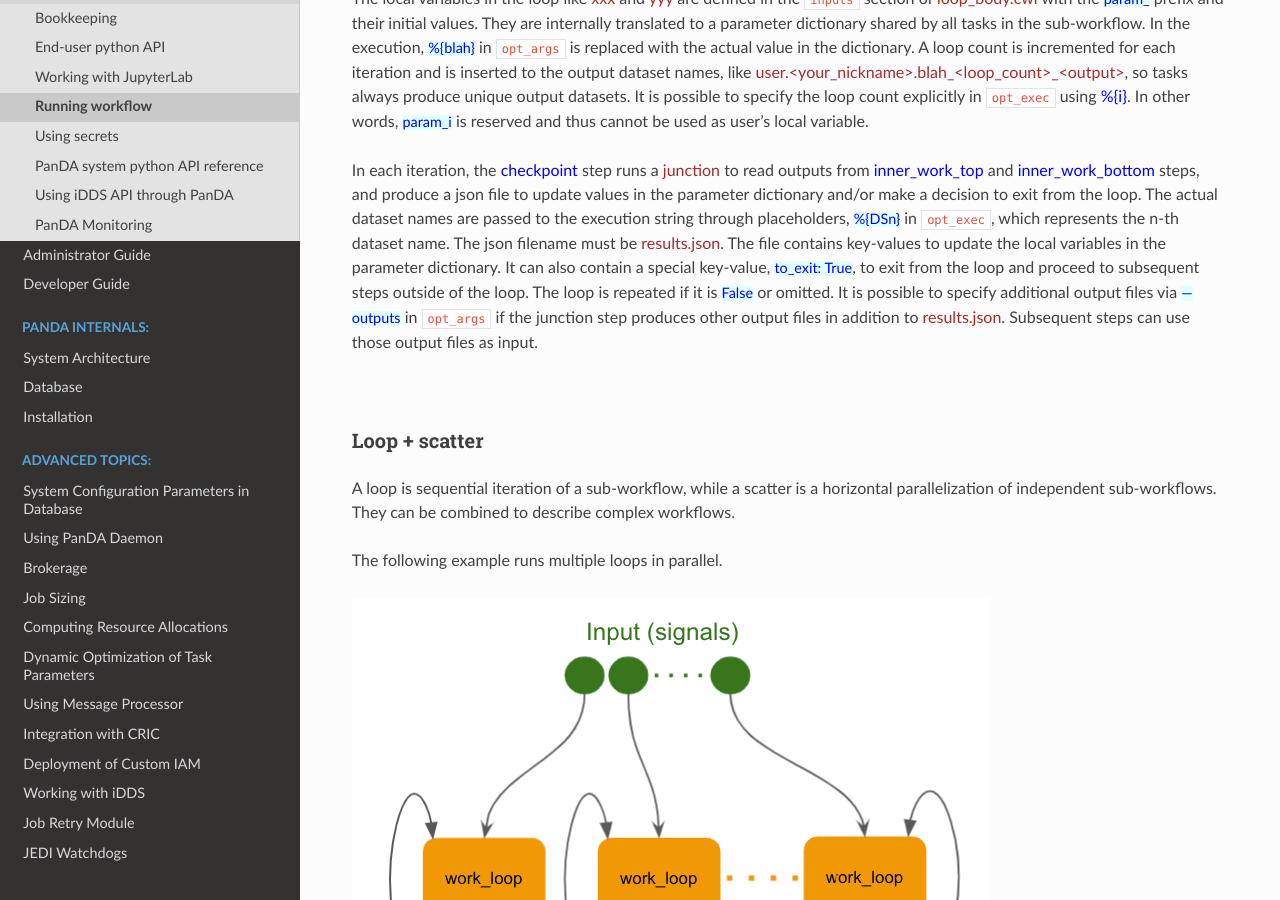
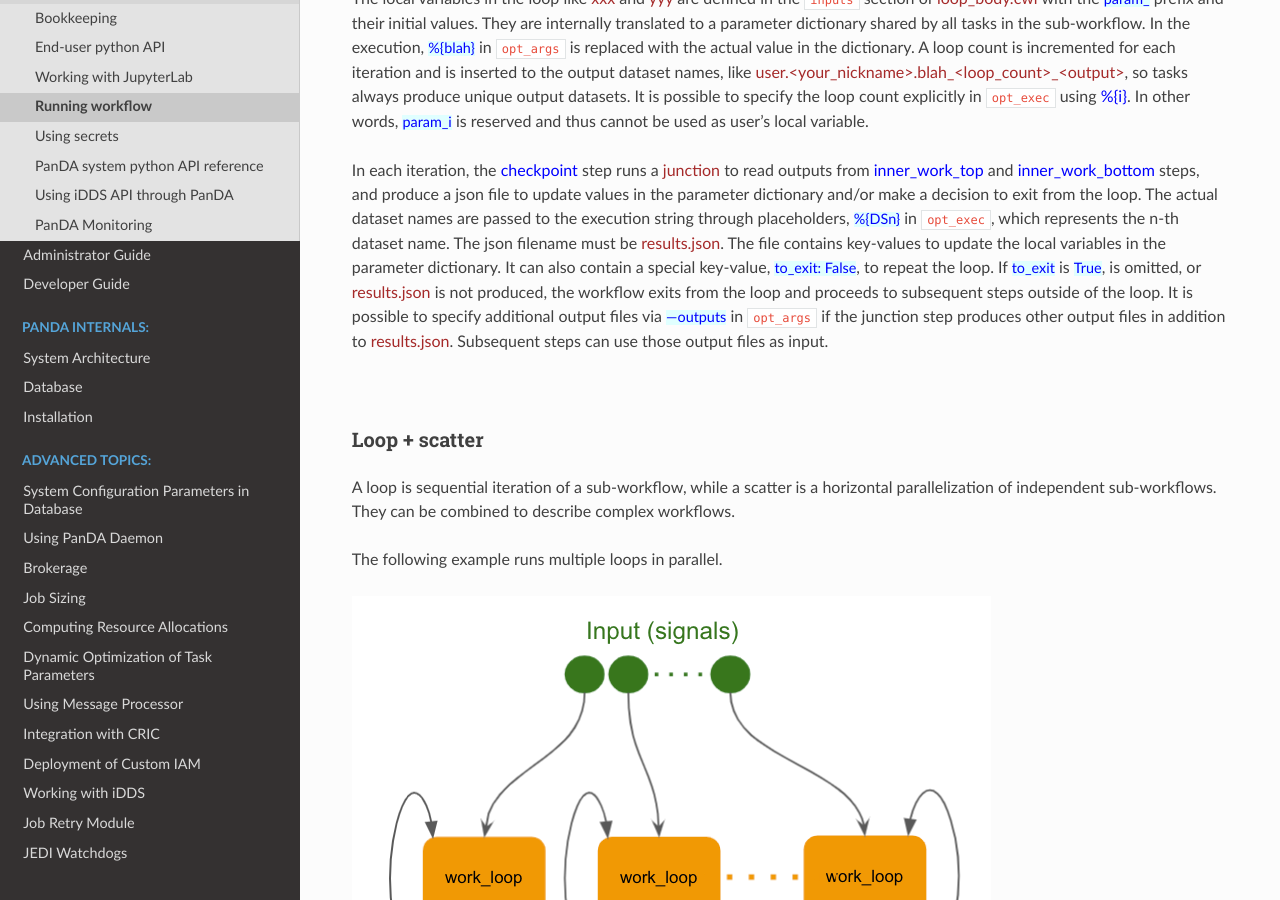
Before and after one commit to PanDAWMS/panda-docs, a Sphinx documentation site: the page built from docs/source/client/pchain.rst, in a window 1280 px wide and 900 px high, scrolled down 10178 px. Built offline with Sphinx 7.4.7 and the Read the Docs theme 2.0.0, drawn with Linux system fonts in a browser that asks for light colours; pages that are not in the unit, such as notebooks, are missing from menus.

Commit message:
terminate condition for loop

```diff
--- a/docs/source/client/pchain.rst
+++ b/docs/source/client/pchain.rst
@@ -412,8 +412,9 @@ The actual dataset names are passed to the execution string through placeholders
 in ``opt_exec``, which represents the n-th dataset name.
 The json filename must be :brown:`results.json`.
 The file contains key-values to update the local variables in the parameter dictionary.
-It can also contain a special key-value, :hblue:`to_exit: True`, to exit from the loop
-and proceed to subsequent steps outside of the loop. The loop is repeated if it is :hblue:`False` or omitted.
+It can also contain a special key-value, :hblue:`to_exit: False`, to repeat the loop.
+If :hblue:`to_exit` is :hblue:`True`, is omitted, or :brown:`results.json` is not produced,
+the workflow exits from the loop and proceeds to subsequent steps outside of the loop.
 It is possible to specify additional output files via :hblue:`---outputs` in ``opt_args`` if the junction step
 produces other output files in addition to :brown:`results.json`. Subsequent steps can use those output files
 as input.
```
